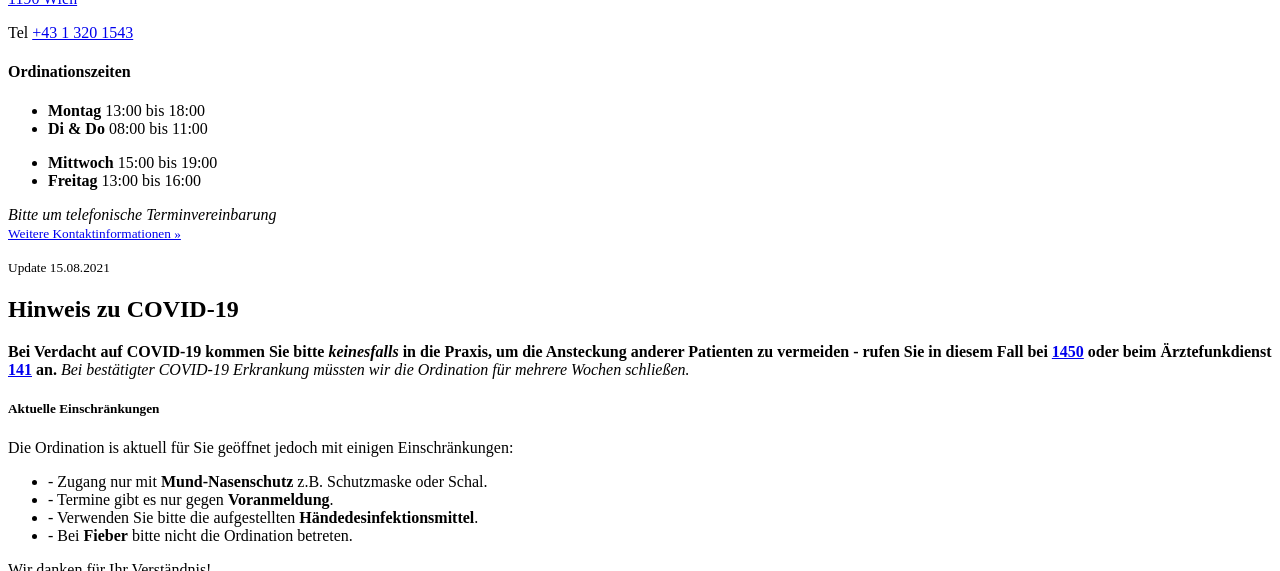
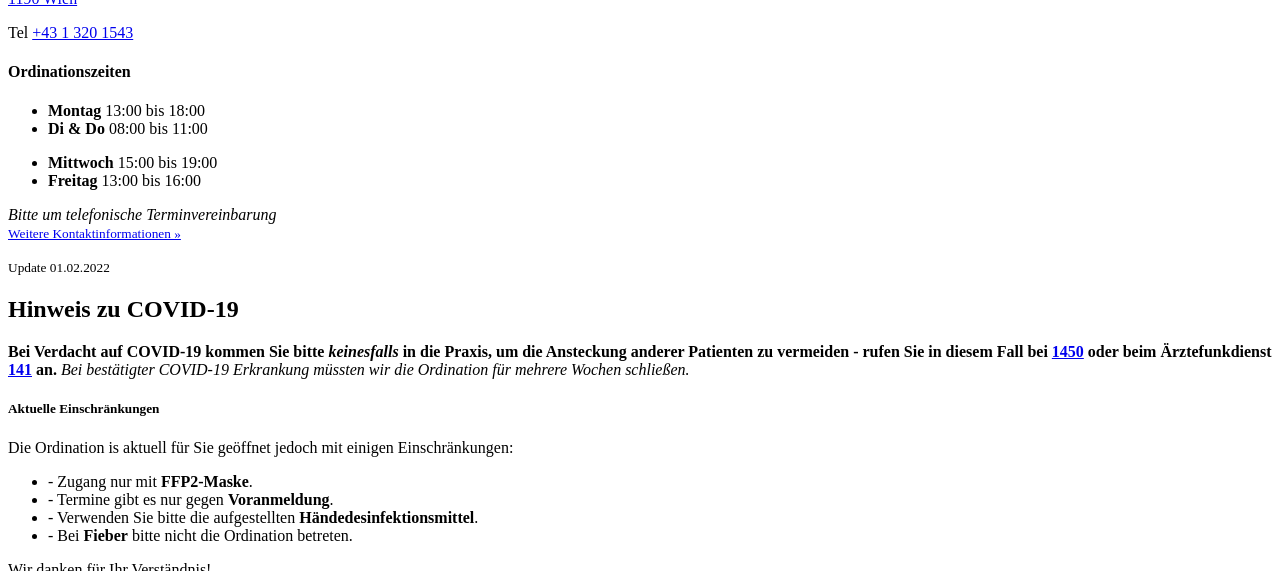
Before and after one commit to patrickfav/website-dr-sel, a Jekyll site: the page built from page_index.html, in a window 1280 px wide and 900 px high, scrolled down 330 px, cut to the strip 0-571 px from the top of the window. Built offline with Jekyll 4.4.1, drawn with Linux system fonts in a browser that asks for light colours.

Commit message:
Update covid info

```diff
--- a/page_index.html
+++ b/page_index.html
@@ -83,7 +83,7 @@ internal_id: index
     <div class="inner">
         <header class="major">
 
-            <small>Update 15.08.2021</small><br>
+            <small>Update 01.02.2022</small><br>
 
 
             <h2>Hinweis zu COVID-19</h2>
@@ -100,7 +100,7 @@ internal_id: index
                 Die Ordination is aktuell für Sie geöffnet jedoch mit einigen Einschränkungen:
             </p>
             <ul>
-                <li>- Zugang nur mit <strong>Mund-Nasenschutz</strong> z.B. Schutzmaske oder Schal.</li>
+                <li>- Zugang nur mit <strong>FFP2-Maske</strong>.</li>
                 <li>- Termine gibt es nur gegen <strong>Voranmeldung</strong>.</li>
                 <li>- Verwenden Sie bitte die aufgestellten <strong>Händedesinfektionsmittel</strong>.</li>
                 <li>- Bei <strong>Fieber</strong> bitte nicht die Ordination betreten.</li>
```
